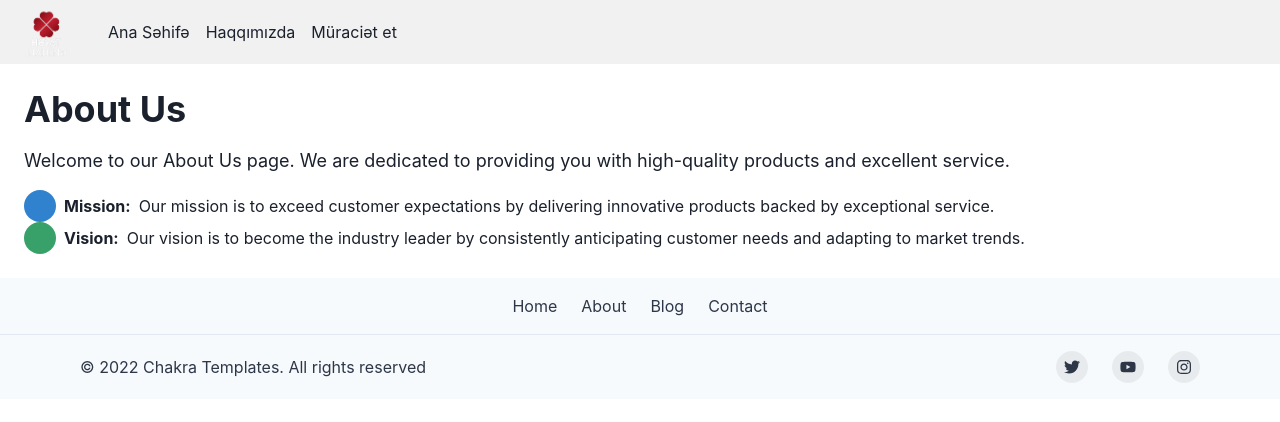
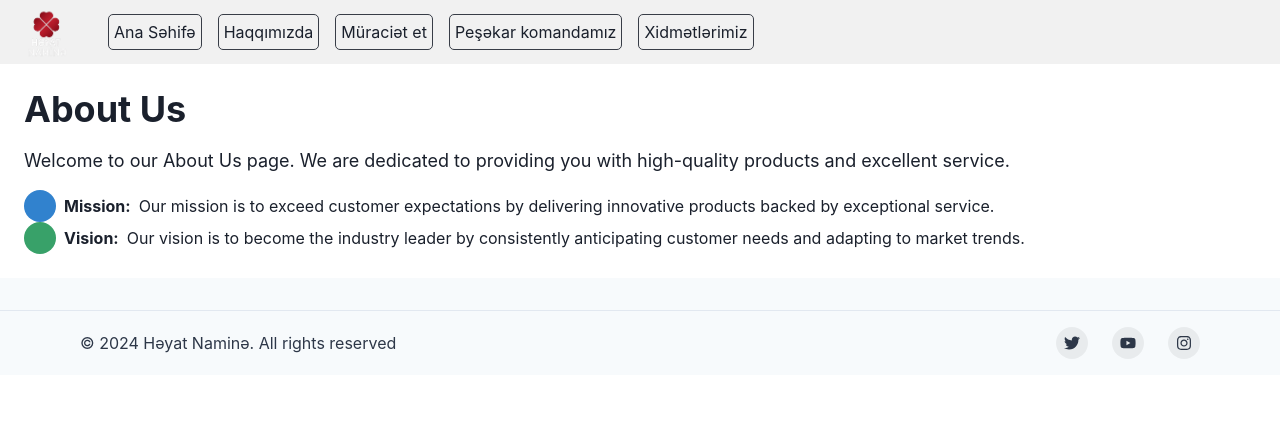
Before and after one commit to codepolyglot/heyatnamine, a React (Create React App) app: page /aboutus in a window 1280 px wide. Shown: the top 422 px of the page. Built offline with nearby package versions, Linux system fonts and the light colour scheme.

Commit message:
FOOTER NAVBAR OURTEAM SERVICES DASHBOARD SECTIONS UPTADED

```diff
--- a/src/components/Footer.jsx
+++ b/src/components/Footer.jsx
@@ -53,20 +53,6 @@ const Footer = () => {
         align={"center"}
       >
         <Logo />
-        <Stack direction={"row"} spacing={6}>
-          <Box as="a" href={"#"}>
-            Home
-          </Box>
-          <Box as="a" href={"#"}>
-            About
-          </Box>
-          <Box as="a" href={"#"}>
-            Blog
-          </Box>
-          <Box as="a" href={"#"}>
-            Contact
-          </Box>
-        </Stack>
       </Container>
 
       <Box
@@ -83,7 +69,7 @@ const Footer = () => {
           justify={{ base: "center", md: "space-between" }}
           align={{ base: "center", md: "center" }}
         >
-          <Text>© 2022 Chakra Templates. All rights reserved</Text>
+          <Text>© 2024 Həyat Naminə. All rights reserved</Text>
           <Stack direction={"row"} spacing={6}>
             <SocialButton label={"Twitter"} href={"#"}>
               <FaTwitter />
--- a/src/components/NavBar.jsx
+++ b/src/components/NavBar.jsx
@@ -35,12 +35,26 @@ const Links = [
     title: "Müraciət et",
     url: "/contactus",
   },
+  {
+    id: 4,
+    title: "Peşəkar komandamız",
+    url: "/ourteam",
+  },
+  {
+    id: 5,
+    title: "Xidmətlərimiz",
+    url: "/services",
+  },
 ];
-
-
 
 const NavBar = () => {
   const { isOpen, onOpen, onClose } = useDisclosure();
+
+  const style = {
+    padding:"5px",
+    border:"1px solid #383d47",
+    borderRadius:"5px",
+  }
 
   return (
     <>
@@ -69,9 +83,11 @@ const NavBar = () => {
               display={{ base: "none", md: "flex" }}
             >
               {Links.map((link) => (
-                <Link key={link.id} to={link.url}>
-                  {link.title}
-                </Link>
+                <span style={style}>
+                  <Link key={link.id} to={link.url}>
+                    {link.title}
+                  </Link>
+                </span>
               ))}
             </HStack>
           </HStack>
--- /dev/null
+++ b/src/pages/OurTeam.jsx
@@ -0,0 +1,14 @@
+import React from "react";
+import Footer from "../components/Footer";
+import NavBar from "../components/NavBar";
+
+const OurTeam = () => {
+  return (
+    <div>
+      <NavBar />
+      <Footer />
+    </div>
+  );
+};
+
+export default OurTeam;
--- /dev/null
+++ b/src/pages/Services.jsx
@@ -0,0 +1,14 @@
+import React from 'react'
+import Footer from "../components/Footer";
+import NavBar from "../components/NavBar";
+
+const Services = () => {
+  return (
+    <div>
+        <NavBar />
+        <Footer />
+    </div>
+  )
+}
+
+export default Services
--- a/src/root/Dashboard.jsx
+++ b/src/root/Dashboard.jsx
@@ -4,6 +4,8 @@ import Welcome from "../pages/Welcome";
 import Home from "../pages/Home";
 import ContactUs from "../pages/ContactUs";
 import AboutUs from "../pages/AboutUs";
+import OurTeam from "../pages/OurTeam";
+import Services from "../pages/Services";
 
 const Dashboard = () => {
   return (
@@ -13,6 +15,8 @@ const Dashboard = () => {
         <Route path="/home" element={<Home />} />
         <Route path="/contactus" element={<ContactUs />} />
         <Route path="/aboutus" element={<AboutUs />} />
+        <Route path="/ourteam" element={<OurTeam />} />
+        <Route path="/services" element={<Services />} />
       </Routes>
     </>
   );
```
